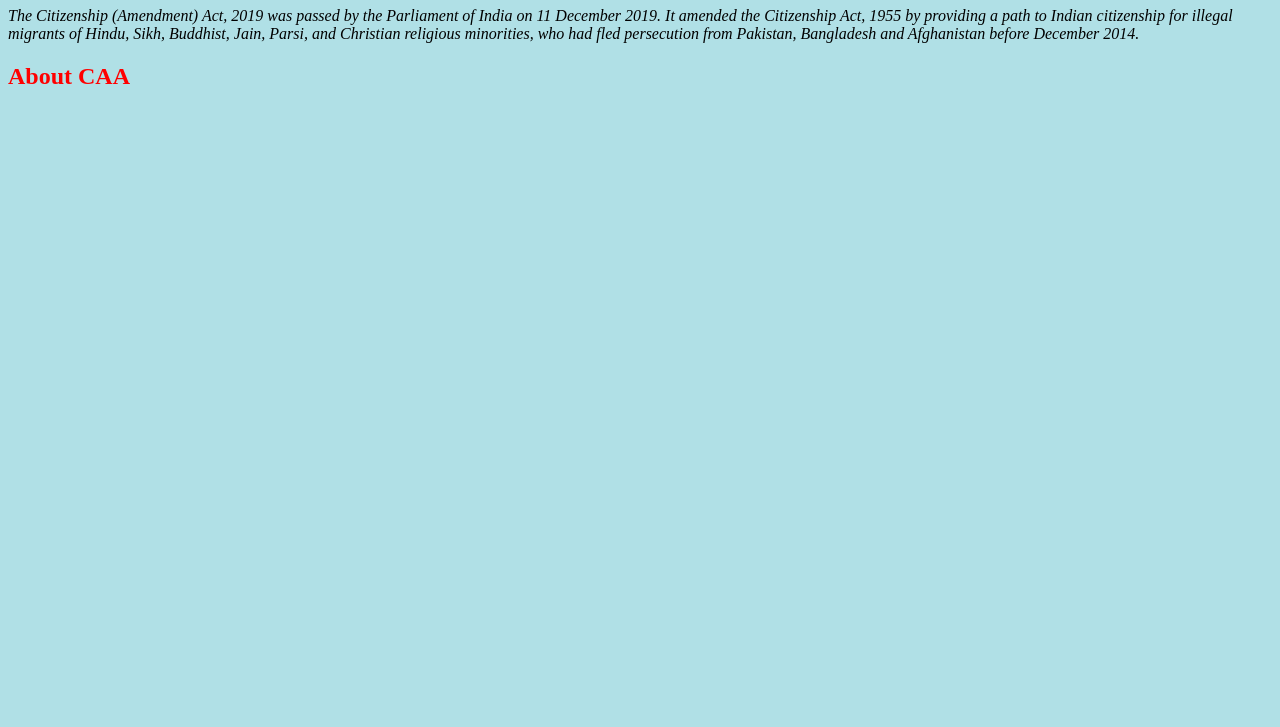
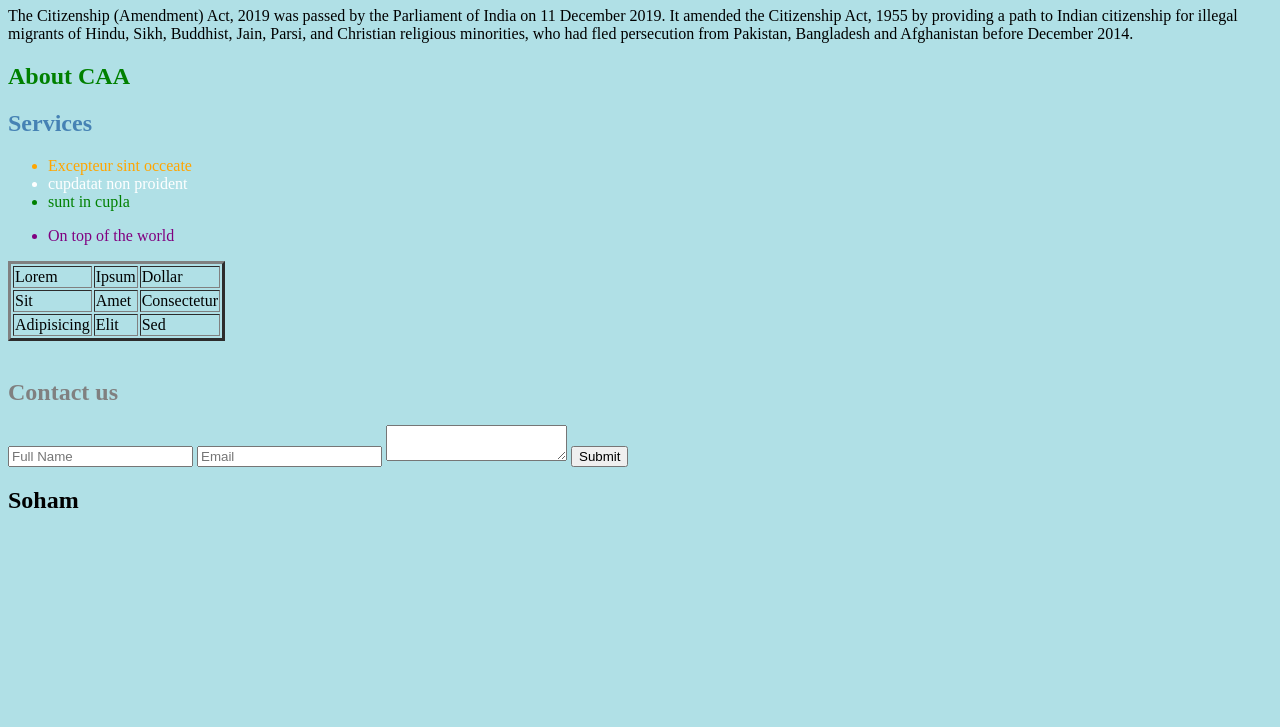
Before and after one commit to jaybidwai02/soham_ui, a website: page sam.html in a window 1280 px wide. Shown: the part 73-800 px from the top of the page. Drawn offline with Linux system fonts and the light colour scheme; files whose address does not match are found by name.

Commit message:
selector

```diff
--- a/sam.html
+++ b/sam.html
@@ -7,6 +7,47 @@
 <body>
     <h1 class="title">CAA</h1>
     <p class="info">The Citizenship (Amendment) Act, 2019 was passed by the Parliament of India on 11 December 2019. It amended the Citizenship Act, 1955 by providing a path to Indian citizenship for illegal migrants of Hindu, Sikh, Buddhist, Jain, Parsi, and Christian religious minorities, who had fled persecution from Pakistan, Bangladesh and Afghanistan before December 2014.</p>
-    <h2 id="about">About CAA</h2>
+    <h2 class="about">About CAA</h2>
+    <h2 class="to-all" id="serv" style="color: steelblue;">Services</h2>
+    <p>
+    	<ul>
+    		<li>Excepteur sint occeate</li>
+    		<li>cupdatat non proident</li>
+    		<li>sunt in cupla</li>
+    	</ul>
+    	<ul>
+    		<li>On top of the world</li>
+    	</ul>
+    </p>
+    <table border="3">
+    	<thead>
+    		<tr>
+    			<td>Lorem</td>
+    			<td>Ipsum</td>
+    			<td>Dollar</td>
+    		</tr>
+    	</thead>
+    	<tbody>
+    		<tr>
+    			<td>Sit</td>
+    			<td>Amet</td>
+    			<td>Consectetur</td>
+    		</tr>
+    		<tr>
+    			<td>Adipisicing</td>
+    			<td>Elit</td>
+    			<td>Sed</td>
+    		</tr>
+    	</tbody>
+    </table>
+    <img src="">
+    <h2 id="contact-us">Contact us</h2>
+    <form>
+    	<input type="text" placeholder="Full Name">
+    	<input type="text" placeholder="Email">
+    	<textarea></textarea>
+    	<button>Submit</button>
+    </form>
+    <h2>Soham</h2>
 </body>
 </html>
--- a/src/scss/sam.css
+++ b/src/scss/sam.css
@@ -1,12 +1,30 @@
 body{
 	background:powderblue;
 }
-.title{
-	color: red;
-}
-.info{
-    font-style: italic;
-}
-#about{
+h1:hover{
 	color:red;
 }
+.to-all{
+	color:white;        /* classes and id's selector   */
+}
+.about{
+	color:green;
+}
+#contact-us{
+   color: gray;
+}
+li:first-child{
+	color:orange;    /*for first child */
+}
+li:last-child{
+	color:green;        /*for last child  */
+}
+li:nth-child(2){
+	color:white;       /*for nth child means direct put a number of child element */
+}
+li:only-child{
+	color:purple;      /*for only one child is present in a list */
+}
+/*td:only-child{
+	 color:purple;       for only one td is present in table
+} */
```
